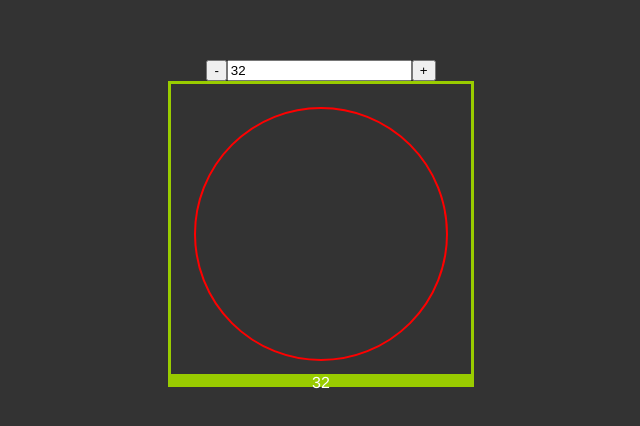
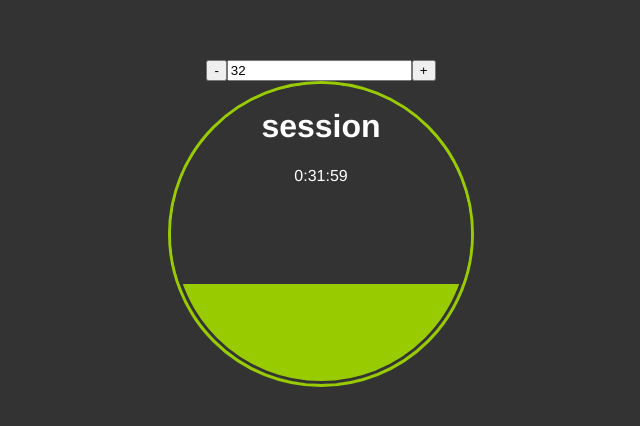
Before and after one commit to lisaZhang911/freecodecamp, a Vue app in the folder advanced_frontEnd_projects/pomodoro-clock/: page / in a window 1280 px wide. Shown: the top 426 px of the page, without its empty margins (319-959 px from the left). Built offline with nearby package versions, Linux system fonts and the light colour scheme.

Commit message:
计算剩余时间

```diff
--- a/advanced_frontEnd_projects/pomodoro-clock/src/components/HelloWorld.vue
+++ b/advanced_frontEnd_projects/pomodoro-clock/src/components/HelloWorld.vue
@@ -5,13 +5,13 @@
       <input type="text" v-model="workTime">
       <button @click="increas(workTime)">+</button>
     </div>
-    <div class="circle">
+    <div class="circle" @click="startTime">
       <div class="solidCircle">
-
+        <h1>session</h1>
+        <span v-if="start">hms</span>
+        <span v-else>{{hour}}:{{minute}}:{{second}}</span>
       </div>
-        <div class="inner">
-          {{workTime}}
-        </div>
+      <div class="inner"></div>
     </div>
 
   </div>
@@ -20,10 +20,35 @@
 <script>
 export default {
   name: 'HelloWorld',
+  computed:{
+    hour(){
+      var leftSec = this.workTime * 60 - 1;
+      this.$set(this,'leftSecond',leftSec);
+      var leftHour = Math.floor(leftSec/3600);
+      this.$set(this,'leftHour',leftHour);
+      return leftHour;
+    },
+    minute(){
+      var leftMin = Math.floor((this.leftSecond - this.leftHour*3600)/60);
+      var leftSec = this.leftSecond - leftMin*60;
+      this.$set(this,'leftSecond',leftSec);
+      this.$set(this,'leftMin',leftMin);
+      return leftMin
+    },
+    second(){
+      if(this.leftSecond < 60){
+        return this.leftSecond
+      }
+    }
+  },
   data(){
     return {
+      start: false,
       workTime: 32,
-      breakTime: 10
+      breakTime: 10,
+      leftHour: 0,
+      leftMin: 0,
+      leftSecond: 0
     }
   },
   methods: {
@@ -34,6 +59,9 @@ export default {
     increas(obj){
       var newVal = obj+1;
       this.$set(this,'workTime',newVal)
+    },
+    startTime(){
+      this.$set(this,'start',true)
     }
   }
 }
@@ -46,11 +74,15 @@ export default {
   width:300px;height: 300px;
   margin: 0 auto;
   position: relative;
-  /* border-radius: 50%; */
+  z-index: 1;
+  overflow: hidden;
+  border-radius: 50%;
+  cursor: pointer;
 }
 .circle .solidCircle {
-  width: 250px;height: 250px;
-  border: 2px solid red;
+  box-sizing: border-box;
+  width: 300px;height: 300px;
+  border: 3px solid #333;
   border-radius: 50%;
   position: absolute;
   top: 0;bottom: 0;left: 0;right: 0;
@@ -59,7 +91,7 @@ export default {
 }
 .circle .inner {
   box-sizing: border-box;
-  height: 10px;width: 100%;
+  height: 100px;width: 100%;
   background: #99CC00;
   position: absolute;
   bottom: 0
```
